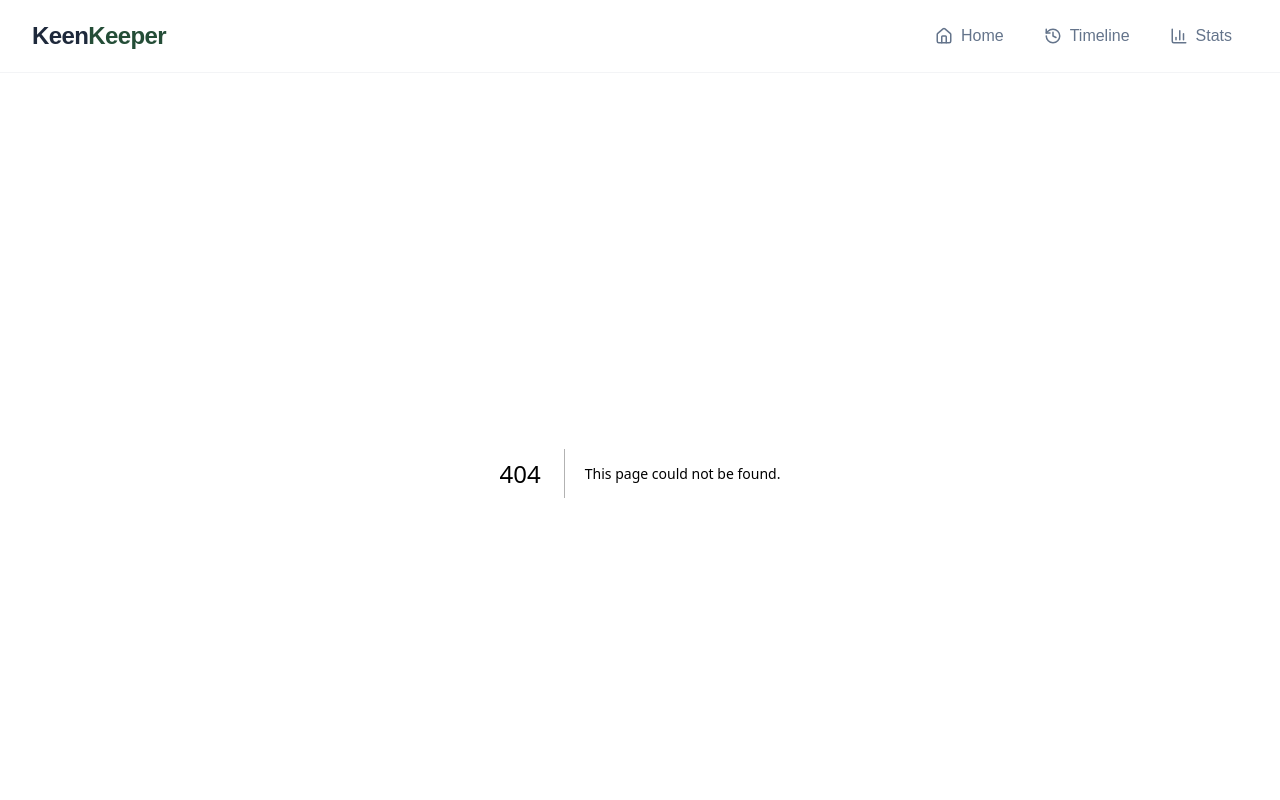
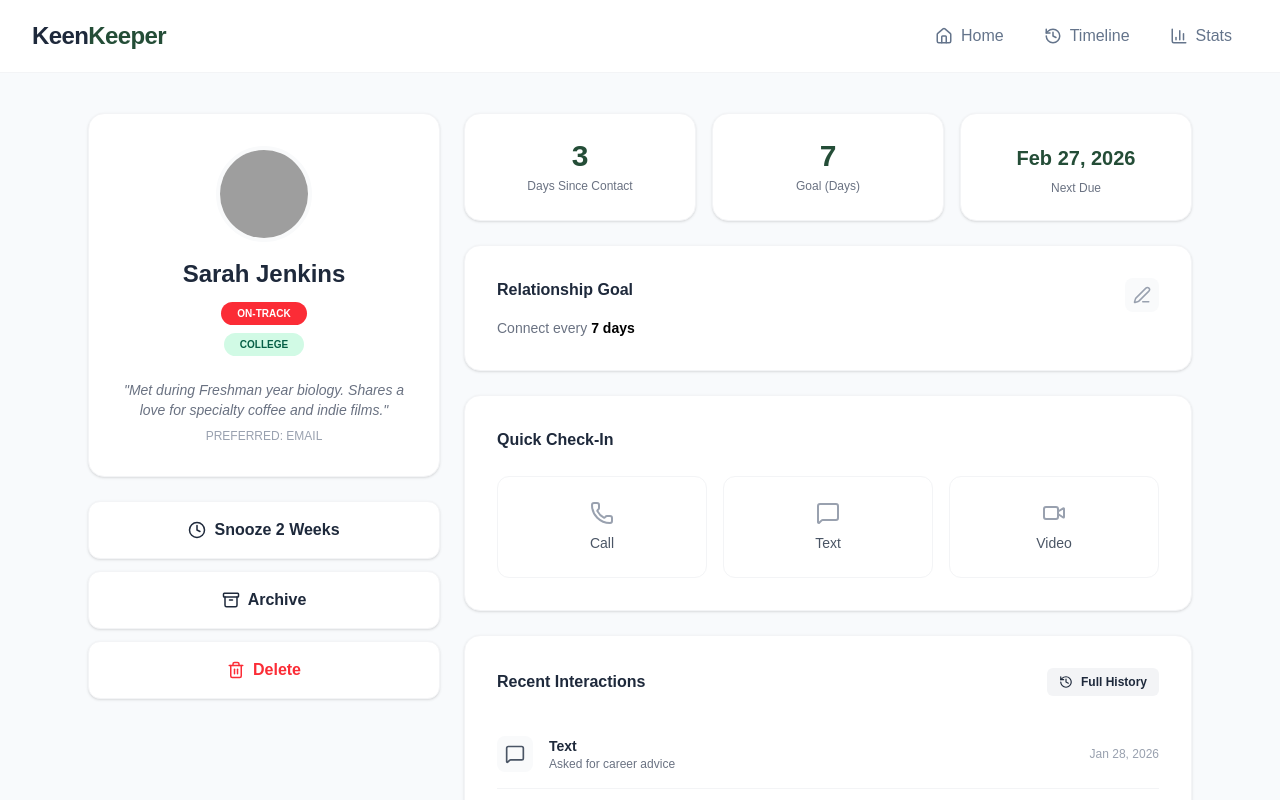
Before and after one commit to PixelStudio330/keen-keeper-a7, a Next.js app: page /friend/1 in a window 1280 px wide. Before the commit this address had no page. Shown: the top 800 px of the page. Built offline with nearby package versions, Linux system fonts and the light colour scheme; grey boxes are pictures that could not be loaded.

Commit message:
connected home page cards to dynamic detail routes with link component

```diff
--- a/app/components/FriendCard.jsx
+++ b/app/components/FriendCard.jsx
@@ -1,49 +1,62 @@
 import Link from "next/link";
 
 const FriendCard = ({ friend }) => {
+  // 1. Safety Check: If friend is missing, don't crash the app
+  if (!friend) return null;
+
   const statusStyles = {
     "on-track": "bg-[#244D37] text-white",
-    "almost due": "bg-[#EFAD44] text-white",
+    "almost due": "bg-[#FDBA74] text-[#92400E]",
     "overdue": "bg-[#EF4444] text-white",
   };
 
   return (
-    <Link href={`/friend/${friend.id}`}>
-      <div className="bg-white p-6 rounded-2xl border border-gray-100 shadow-sm hover:shadow-md transition-shadow flex flex-col items-center text-center group cursor-pointer">
+    // 2. Ensure the ID exists before creating the link
+    <Link href={`/friend/${friend.id || "#"}`}>
+      <div className="bg-white p-6 rounded-2xl border border-gray-100 shadow-sm hover:shadow-md transition-all duration-300 flex flex-col items-center text-center group cursor-pointer hover:-translate-y-1 h-full">
+
         {/* Profile Picture */}
-        <div className="w-20 h-20 rounded-full overflow-hidden mb-4 border-2 border-gray-50">
-          <img
-            src={friend.picture}
-            alt={friend.name}
-            className="w-full h-full object-cover group-hover:scale-110 transition-transform duration-300"
-          />
+        <div className="w-20 h-20 rounded-full overflow-hidden mb-4 border-2 border-gray-50 shadow-inner bg-gray-100">
+          {friend.picture ? (
+            <img
+              src={friend.picture}
+              alt={friend.name || "Friend"}
+              className="w-full h-full object-cover group-hover:scale-110 transition-transform duration-500"
+            />
+          ) : (
+            <div className="w-full h-full flex items-center justify-center text-gray-400">
+              No Image
+            </div>
+          )}
         </div>
 
-        {/* Name */}
-        <h3 className="text-lg font-bold text-[#1e293b] mb-1">{friend.name}</h3>
+        {/* Info */}
+        <h3 className="text-lg font-bold text-[#1e293b] mb-0.5">
+          {friend.name || "Unknown Friend"}
+        </h3>
+        <p className="text-[10px] font-medium text-[#64748b] mb-3 uppercase tracking-wider">
+          {friend.days_since_contact ?? "?"}d ago
+        </p>
 
-        {/* Days Since Contact */}
-        <p className="text-xs text-[#64748b] mb-3">{friend.days_since_contact}d ago</p>
-
-        {/* Tags */}
-        <div className="flex flex-wrap justify-center gap-2 mb-4">
-          {friend.tags.map((tag) => (
+        {/* Tags Grid */}
+        <div className="flex flex-wrap justify-center gap-1.5 mb-4">
+          {friend.tags?.map((tag) => (
             <span
               key={tag}
-              className="px-3 py-1 bg-[#D1FAE5] text-[#065F46] text-[10px] font-bold uppercase rounded-full tracking-wider"
+              className="px-2.5 py-0.5 bg-[#D1FAE5] text-[#065F46] text-[9px] font-bold uppercase rounded-full"
             >
               {tag}
             </span>
-          ))}
+          )) || <span className="h-4" />}
         </div>
 
         {/* Status Badge */}
         <span
-          className={`px-4 py-1.5 rounded-full text-[10px] font-bold capitalize ${
-            statusStyles[friend.status] || "bg-gray-100"
+          className={`px-5 py-1.5 rounded-full text-[10px] font-bold uppercase tracking-wide shadow-sm mt-auto ${
+            statusStyles[friend.status] || "bg-gray-100 text-gray-600"
           }`}
         >
-          {friend.status}
+          {friend.status || "No Status"}
         </span>
       </div>
     </Link>
--- /dev/null
+++ b/app/friend/[id]/page.js
@@ -0,0 +1,156 @@
+"use client";
+import Link from "next/link";
+import { useParams } from "next/navigation";
+import friendsData from "../../../app/data/friends.json";
+import {
+  Phone, MessageSquare, Video, Clock,
+  Archive, Trash2, Edit3, History
+} from "lucide-react";
+import toast, { Toaster } from "react-hot-toast";
+
+export default function FriendDetails() {
+  const { id } = useParams();
+
+  // Find the specific friend based on the URL ID
+  const friend = friendsData.find((f) => f.id === parseInt(id));
+
+  if (!friend) {
+    return <div className="p-20 text-center text-xl font-bold">Friend not found!</div>;
+  }
+
+  const handleAction = (type) => {
+    toast.success(`${type} ${friend.name}!`, {
+      style: {
+        border: '1px solid #244D37',
+        padding: '16px',
+        color: '#244D37',
+      },
+      iconTheme: {
+        primary: '#244D37',
+        secondary: '#FFFAEE',
+      },
+    });
+  };
+
+  return (
+    <main className="min-h-screen bg-[#F8FAFC] pb-20 pt-10">
+      <Toaster position="top-center" />
+
+      <div className="container mx-auto px-6 max-w-6xl">
+        <div className="grid grid-cols-1 md:grid-cols-12 gap-6">
+
+          {/* LEFT COLUMN: Profile & Actions */}
+          <div className="md:col-span-4 space-y-6">
+            <div className="bg-white p-8 rounded-2xl border border-gray-100 shadow-sm text-center">
+              <div className="w-24 h-24 rounded-full overflow-hidden mx-auto mb-4 border-4 border-gray-50">
+                <img src={friend.picture} alt={friend.name} className="w-full h-full object-cover" />
+              </div>
+              <h1 className="text-2xl font-bold text-[#1e293b]">{friend.name}</h1>
+              <div className="flex flex-col gap-2 mt-3 items-center">
+                <span className="px-4 py-1 bg-red-500 text-white text-[10px] font-bold rounded-full uppercase">
+                  {friend.status}
+                </span>
+                <span className="px-4 py-1 bg-[#D1FAE5] text-[#065F46] text-[10px] font-bold rounded-full uppercase">
+                  {friend.tags[0]}
+                </span>
+              </div>
+              <p className="mt-6 text-gray-500 italic text-sm italic">"{friend.bio}"</p>
+              <p className="mt-2 text-xs text-gray-400 font-medium uppercase">Preferred: email</p>
+            </div>
+
+            {/* Side Buttons */}
+            <div className="space-y-3">
+              <button className="w-full flex items-center justify-center gap-2 bg-white p-4 rounded-xl border border-gray-100 font-semibold text-[#1e293b] hover:bg-gray-50 transition-colors shadow-sm">
+                <Clock size={18} /> Snooze 2 Weeks
+              </button>
+              <button className="w-full flex items-center justify-center gap-2 bg-white p-4 rounded-xl border border-gray-100 font-semibold text-[#1e293b] hover:bg-gray-50 transition-colors shadow-sm">
+                <Archive size={18} /> Archive
+              </button>
+              <button className="w-full flex items-center justify-center gap-2 bg-white p-4 rounded-xl border border-gray-100 font-semibold text-red-500 hover:bg-red-50 transition-colors shadow-sm">
+                <Trash2 size={18} /> Delete
+              </button>
+            </div>
+          </div>
+
+          {/* RIGHT COLUMN: Stats & History */}
+          <div className="md:col-span-8 space-y-6">
+            {/* Top Stat Row */}
+            <div className="grid grid-cols-3 gap-4">
+              <div className="bg-white p-6 rounded-2xl border border-gray-100 shadow-sm text-center">
+                <p className="text-3xl font-bold text-[#244D37]">{friend.days_since_contact}</p>
+                <p className="text-xs text-gray-500 mt-1 font-medium">Days Since Contact</p>
+              </div>
+              <div className="bg-white p-6 rounded-2xl border border-gray-100 shadow-sm text-center">
+                <p className="text-3xl font-bold text-[#244D37]">{friend.goal}</p>
+                <p className="text-xs text-gray-500 mt-1 font-medium">Goal (Days)</p>
+              </div>
+              <div className="bg-white p-6 rounded-2xl border border-gray-100 shadow-sm text-center">
+                <p className="text-xl font-bold text-[#244D37] mt-1.5">Feb 27, 2026</p>
+                <p className="text-xs text-gray-500 mt-2 font-medium">Next Due</p>
+              </div>
+            </div>
+
+            {/* Relationship Goal Box */}
+            <div className="bg-white p-8 rounded-2xl border border-gray-100 shadow-sm flex justify-between items-start">
+              <div>
+                <h3 className="font-bold text-[#1e293b]">Relationship Goal</h3>
+                <p className="mt-4 text-gray-500 text-sm">
+                  Connect every <span className="font-bold text-black">{friend.goal} days</span>
+                </p>
+              </div>
+              <button className="p-2 bg-gray-50 rounded-lg text-gray-400 hover:text-black transition-colors">
+                <Edit3 size={18} />
+              </button>
+            </div>
+
+            {/* Quick Check-In */}
+            <div className="bg-white p-8 rounded-2xl border border-gray-100 shadow-sm">
+              <h3 className="font-bold text-[#1e293b] mb-6">Quick Check-In</h3>
+              <div className="grid grid-cols-3 gap-4">
+                <button onClick={() => handleAction('Call')} className="flex flex-col items-center gap-2 p-6 rounded-xl border border-gray-100 hover:bg-gray-50 transition-all group">
+                  <Phone className="text-gray-400 group-hover:text-[#244D37]" size={24} />
+                  <span className="text-sm font-medium text-gray-600">Call</span>
+                </button>
+                <button onClick={() => handleAction('Text')} className="flex flex-col items-center gap-2 p-6 rounded-xl border border-gray-100 hover:bg-gray-50 transition-all group">
+                  <MessageSquare className="text-gray-400 group-hover:text-[#244D37]" size={24} />
+                  <span className="text-sm font-medium text-gray-600">Text</span>
+                </button>
+                <button onClick={() => handleAction('Video')} className="flex flex-col items-center gap-2 p-6 rounded-xl border border-gray-100 hover:bg-gray-50 transition-all group">
+                  <Video className="text-gray-400 group-hover:text-[#244D37]" size={24} />
+                  <span className="text-sm font-medium text-gray-600">Video</span>
+                </button>
+              </div>
+            </div>
+
+            {/* Recent Interactions (Mocking the list for UI) */}
+            <div className="bg-white p-8 rounded-2xl border border-gray-100 shadow-sm">
+              <div className="flex justify-between items-center mb-6">
+                <h3 className="font-bold text-[#1e293b]">Recent Interactions</h3>
+                <button className="flex items-center gap-2 text-xs font-bold text-[#1e293b] bg-gray-100 px-3 py-1.5 rounded-md">
+                  <History size={14} /> Full History
+                </button>
+              </div>
+              <div className="divide-y divide-gray-100">
+                {[1, 2, 3].map((i) => (
+                  <div key={i} className="py-4 flex justify-between items-center">
+                    <div className="flex gap-4 items-center">
+                      <div className="p-2 bg-gray-50 rounded-lg text-gray-600">
+                        <MessageSquare size={20} />
+                      </div>
+                      <div>
+                        <p className="text-sm font-bold text-[#1e293b]">Text</p>
+                        <p className="text-xs text-gray-500">Asked for career advice</p>
+                      </div>
+                    </div>
+                    <span className="text-xs text-gray-400">Jan 28, 2026</span>
+                  </div>
+                ))}
+              </div>
+            </div>
+          </div>
+
+        </div>
+      </div>
+    </main>
+  );
+}
--- a/package.json
+++ b/package.json
@@ -12,7 +12,8 @@
     "lucide-react": "^1.8.0",
     "next": "16.2.3",
     "react": "19.2.4",
-    "react-dom": "19.2.4"
+    "react-dom": "19.2.4",
+    "react-hot-toast": "^2.6.0"
   },
   "devDependencies": {
     "@tailwindcss/postcss": "^4",
```
Also changed, not shown: 1 other file (tests, documents, lock files or other folders).
